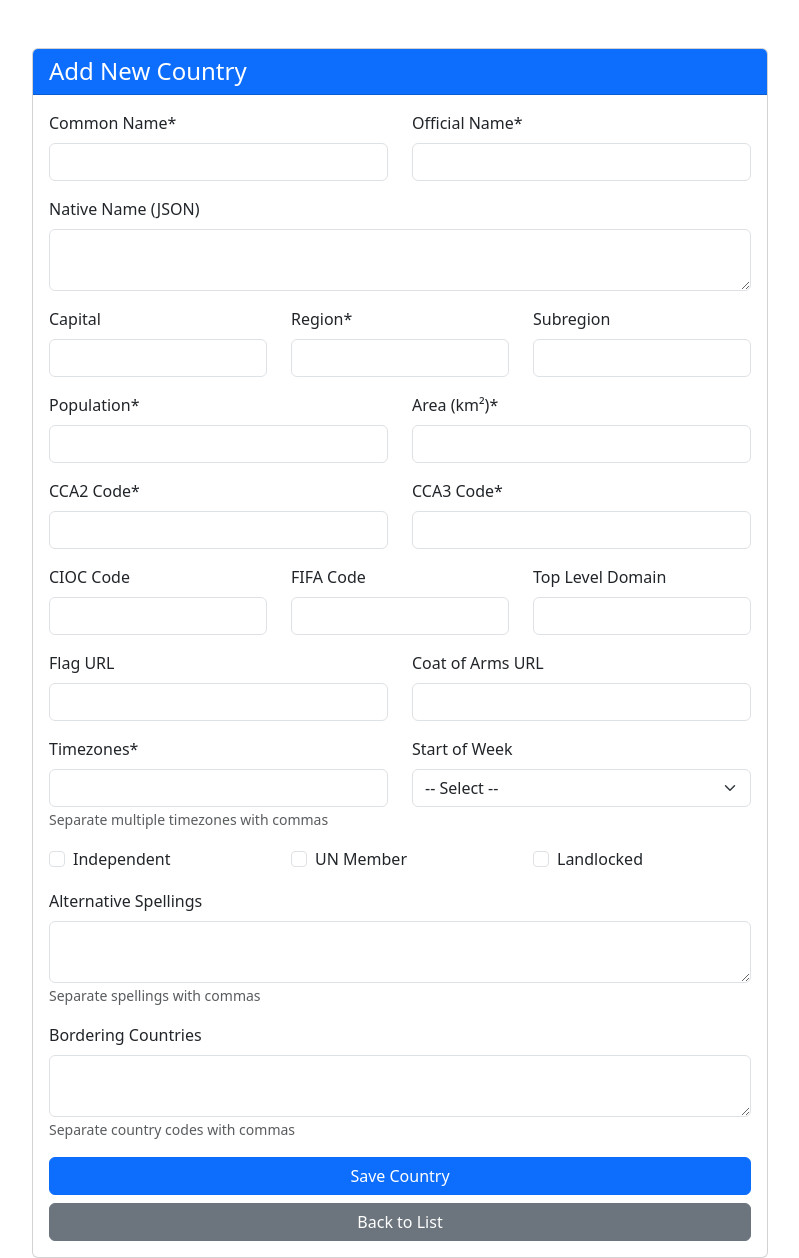
After one commit to Hasibul006/EarthPedia, a Django app: page /Add_country in a window 1280 px wide. The commit adds this page. Shown: the whole page, without its empty margins (240-1039 px from the left). Run offline with Django 5.2, Linux system fonts and the light colour scheme.

Commit message:
Adding a new country

```diff
--- a/EarthPedia/countries/url.py
+++ b/EarthPedia/countries/url.py
@@ -4,4 +4,5 @@ from . import views
 urlpatterns = [
     path('', views.index, name='index'),
     path('country_details/<str:name>', views.country_details, name='country_details'),
+    path('Add_country', views.Add_country, name='Add_country'),
 ]
--- a/EarthPedia/countries/views.py
+++ b/EarthPedia/countries/views.py
@@ -1,4 +1,4 @@
-from django.shortcuts import render
+from django.shortcuts import render,redirect
 from django.http import HttpResponse
 from countries.models import Country
 
@@ -10,3 +10,61 @@ def index(request):
 def country_details(request, name):
     country = Country.objects.get(name_common=name)
     return render(request, 'country_details.html', {'country': country})
+
+def Add_country(request):
+    if request.method == 'POST':
+        name_common=request.POST.get('name_common'),
+        name_official=request.POST.get('name_official'),
+        native_name=request.POST.get('native_name', ''),
+        capital=request.POST.get('capital', None),
+        region=request.POST.get('region'),
+        subregion=request.POST.get('subregion', None),
+        population=int(request.POST.get('population')),
+        area=float(request.POST.get('area')),
+        flag_url=request.POST.get('flag_url', None),
+        coat_of_arms_url=request.POST.get('coat_of_arms_url', None),
+        cca2=request.POST.get('cca2'),
+        cca3=request.POST.get('cca3'),
+        cioc=request.POST.get('cioc', None),
+        fifa=request.POST.get('fifa', None),
+        timezones=request.POST.get('timezones'),
+        independent=request.POST.get('independent') == 'on',
+        un_member=request.POST.get('un_member') == 'on',
+        start_of_week=request.POST.get('start_of_week', None),
+        landlocked=request.POST.get('landlocked') == 'on',
+        tld=request.POST.get('tld', None),
+        alt_spellings=request.POST.get('alt_spellings', None),
+        borders=request.POST.get('borders', None)
+
+        if Country.objects.filter(name_common=name_common).exists():
+            print("Country already exists in database")
+            return redirect('/Add_country')
+        else:
+            country = Country(
+                name_common=request.POST.get('name_common'),
+                name_official=request.POST.get('name_official'),
+                native_name=request.POST.get('native_name', ''),
+                capital=request.POST.get('capital', None),
+                region=request.POST.get('region'),
+                subregion=request.POST.get('subregion', None),
+                population=int(request.POST.get('population')),
+                area=float(request.POST.get('area')),
+                flag_url=request.POST.get('flag_url', None),
+                coat_of_arms_url=request.POST.get('coat_of_arms_url', None),
+                cca2=request.POST.get('cca2'),
+                cca3=request.POST.get('cca3'),
+                cioc=request.POST.get('cioc', None),
+                fifa=request.POST.get('fifa', None),
+                timezones=request.POST.get('timezones'),
+                independent=request.POST.get('independent') == 'on',
+                un_member=request.POST.get('un_member') == 'on',
+                start_of_week=request.POST.get('start_of_week', None),
+                landlocked=request.POST.get('landlocked') == 'on',
+                tld=request.POST.get('tld', None),
+                alt_spellings=request.POST.get('alt_spellings', None),
+                borders=request.POST.get('borders', None)
+            )
+        country.save()
+        return redirect('/')
+
+    return render(request, 'Add_country.html')
--- /dev/null
+++ b/EarthPedia/template/Add_country.html
@@ -0,0 +1,165 @@
+<!DOCTYPE html>
+<html lang="en">
+<head>
+    <meta charset="UTF-8">
+    <meta name="viewport" content="width=device-width, initial-scale=1.0">
+    <title>Add New Country</title>
+    <!-- Bootstrap CSS -->
+    <link href="https://cdn.jsdelivr.net/npm/bootstrap@5.3.0/dist/css/bootstrap.min.css" rel="stylesheet">
+</head>
+<body>
+    <div class="container mt-5">
+        <div class="row justify-content-center">
+            <div class="col-md-8">
+                <div class="card">
+                    <div class="card-header bg-primary text-white">
+                        <h4 class="mb-0">Add New Country</h4>
+                    </div>
+                    <div class="card-body">
+                        <form method="post">
+                            {% csrf_token %}
+
+                            <div class="row mb-3">
+                                <div class="col-md-6">
+                                    <label for="name_common" class="form-label">Common Name*</label>
+                                    <input type="text" class="form-control" id="name_common" name="name_common" required>
+                                </div>
+                                <div class="col-md-6">
+                                    <label for="name_official" class="form-label">Official Name*</label>
+                                    <input type="text" class="form-control" id="name_official" name="name_official" required>
+                                </div>
+                            </div>
+
+                            <div class="mb-3">
+                                <label for="native_name" class="form-label">Native Name (JSON)</label>
+                                <textarea class="form-control" id="native_name" name="native_name" rows="2"></textarea>
+                            </div>
+
+                            <div class="row mb-3">
+                                <div class="col-md-4">
+                                    <label for="capital" class="form-label">Capital</label>
+                                    <input type="text" class="form-control" id="capital" name="capital">
+                                </div>
+                                <div class="col-md-4">
+                                    <label for="region" class="form-label">Region*</label>
+                                    <input type="text" class="form-control" id="region" name="region" required>
+                                </div>
+                                <div class="col-md-4">
+                                    <label for="subregion" class="form-label">Subregion</label>
+                                    <input type="text" class="form-control" id="subregion" name="subregion">
+                                </div>
+                            </div>
+
+                            <div class="row mb-3">
+                                <div class="col-md-6">
+                                    <label for="population" class="form-label">Population*</label>
+                                    <input type="number" class="form-control" id="population" name="population" required>
+                                </div>
+                                <div class="col-md-6">
+                                    <label for="area" class="form-label">Area (km²)*</label>
+                                    <input type="number" step="0.01" class="form-control" id="area" name="area" required>
+                                </div>
+                            </div>
+
+                            <div class="row mb-3">
+                                <div class="col-md-6">
+                                    <label for="cca2" class="form-label">CCA2 Code*</label>
+                                    <input type="text" class="form-control" id="cca2" name="cca2" maxlength="3" required>
+                                </div>
+                                <div class="col-md-6">
+                                    <label for="cca3" class="form-label">CCA3 Code*</label>
+                                    <input type="text" class="form-control" id="cca3" name="cca3" maxlength="3" required>
+                                </div>
+                            </div>
+
+                            <div class="row mb-3">
+                                <div class="col-md-4">
+                                    <label for="cioc" class="form-label">CIOC Code</label>
+                                    <input type="text" class="form-control" id="cioc" name="cioc" maxlength="3">
+                                </div>
+                                <div class="col-md-4">
+                                    <label for="fifa" class="form-label">FIFA Code</label>
+                                    <input type="text" class="form-control" id="fifa" name="fifa" maxlength="3">
+                                </div>
+                                <div class="col-md-4">
+                                    <label for="tld" class="form-label">Top Level Domain</label>
+                                    <input type="text" class="form-control" id="tld" name="tld">
+                                </div>
+                            </div>
+
+                            <div class="row mb-3">
+                                <div class="col-md-6">
+                                    <label for="flag_url" class="form-label">Flag URL</label>
+                                    <input type="url" class="form-control" id="flag_url" name="flag_url">
+                                </div>
+                                <div class="col-md-6">
+                                    <label for="coat_of_arms_url" class="form-label">Coat of Arms URL</label>
+                                    <input type="url" class="form-control" id="coat_of_arms_url" name="coat_of_arms_url">
+                                </div>
+                            </div>
+
+                            <div class="row mb-3">
+                                <div class="col-md-6">
+                                    <label for="timezones" class="form-label">Timezones*</label>
+                                    <input type="text" class="form-control" id="timezones" name="timezones" required>
+                                    <small class="text-muted">Separate multiple timezones with commas</small>
+                                </div>
+                                <div class="col-md-6">
+                                    <label for="start_of_week" class="form-label">Start of Week</label>
+                                    <select class="form-select" id="start_of_week" name="start_of_week">
+                                        <option value="">-- Select --</option>
+                                        <option value="monday">Monday</option>
+                                        <option value="sunday">Sunday</option>
+                                        <option value="saturday">Saturday</option>
+                                    </select>
+                                </div>
+                            </div>
+
+                            <div class="row mb-3">
+                                <div class="col-md-4">
+                                    <div class="form-check">
+                                        <input class="form-check-input" type="checkbox" id="independent" name="independent">
+                                        <label class="form-check-label" for="independent">Independent</label>
+                                    </div>
+                                </div>
+                                <div class="col-md-4">
+                                    <div class="form-check">
+                                        <input class="form-check-input" type="checkbox" id="un_member" name="un_member">
+                                        <label class="form-check-label" for="un_member">UN Member</label>
+                                    </div>
+                                </div>
+                                <div class="col-md-4">
+                                    <div class="form-check">
+                                        <input class="form-check-input" type="checkbox" id="landlocked" name="landlocked">
+                                        <label class="form-check-label" for="landlocked">Landlocked</label>
+                                    </div>
+                                </div>
+                            </div>
+
+                            <div class="mb-3">
+                                <label for="alt_spellings" class="form-label">Alternative Spellings</label>
+                                <textarea class="form-control" id="alt_spellings" name="alt_spellings" rows="2"></textarea>
+                                <small class="text-muted">Separate spellings with commas</small>
+                            </div>
+
+                            <div class="mb-3">
+                                <label for="borders" class="form-label">Bordering Countries</label>
+                                <textarea class="form-control" id="borders" name="borders" rows="2"></textarea>
+                                <small class="text-muted">Separate country codes with commas</small>
+                            </div>
+
+                            <div class="d-grid gap-2">
+                                <button type="submit" class="btn btn-primary">Save Country</button>
+                                <a href="/" class="btn btn-secondary">Back to List</a>
+                            </div>
+                        </form>
+                    </div>
+                </div>
+            </div>
+        </div>
+    </div>
+
+    <!-- Bootstrap JS Bundle with Popper -->
+    <script src="https://cdn.jsdelivr.net/npm/bootstrap@5.3.0/dist/js/bootstrap.bundle.min.js"></script>
+</body>
+</html>
```
Also changed, not shown: EarthPedia/template/index.html (+11 -6 lines), EarthPedia/db.sqlite3.
